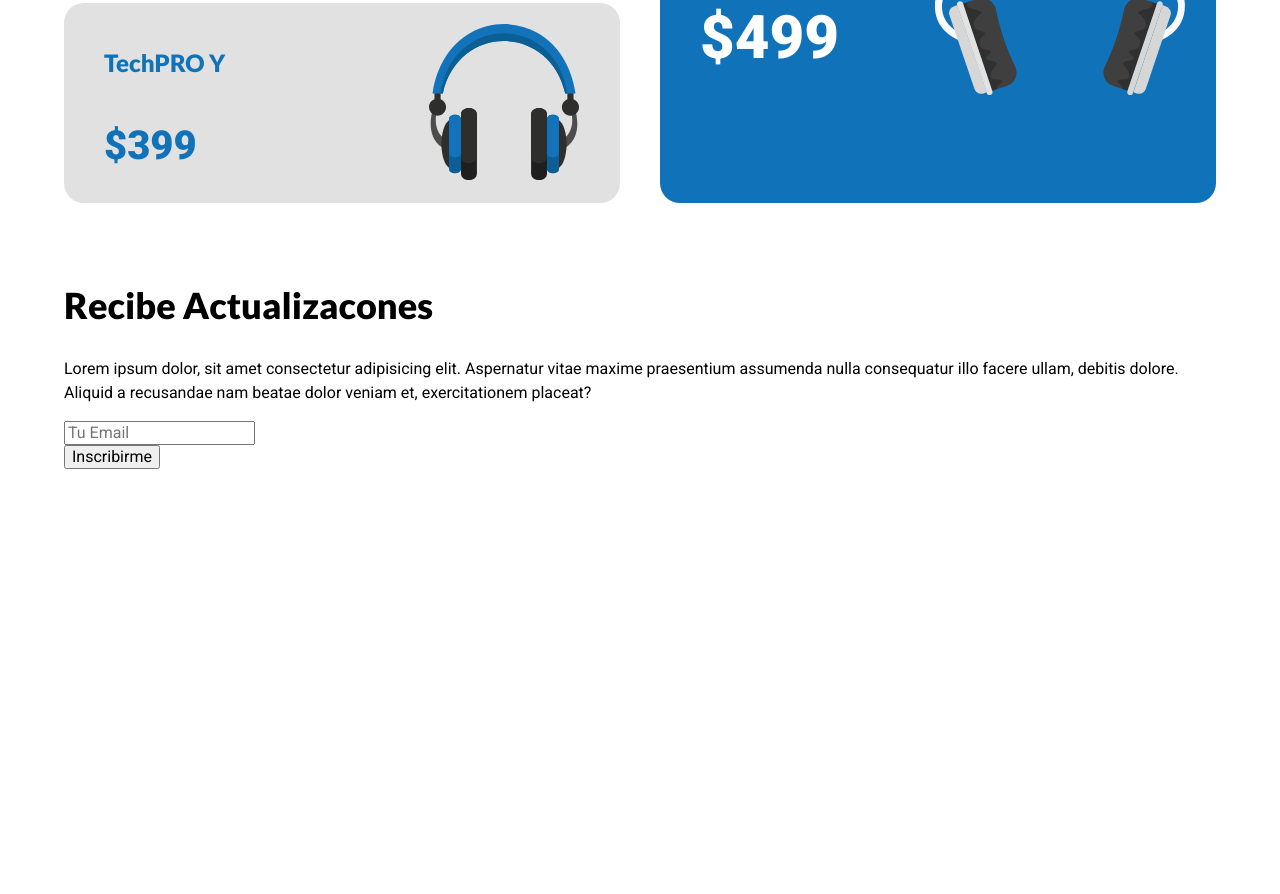
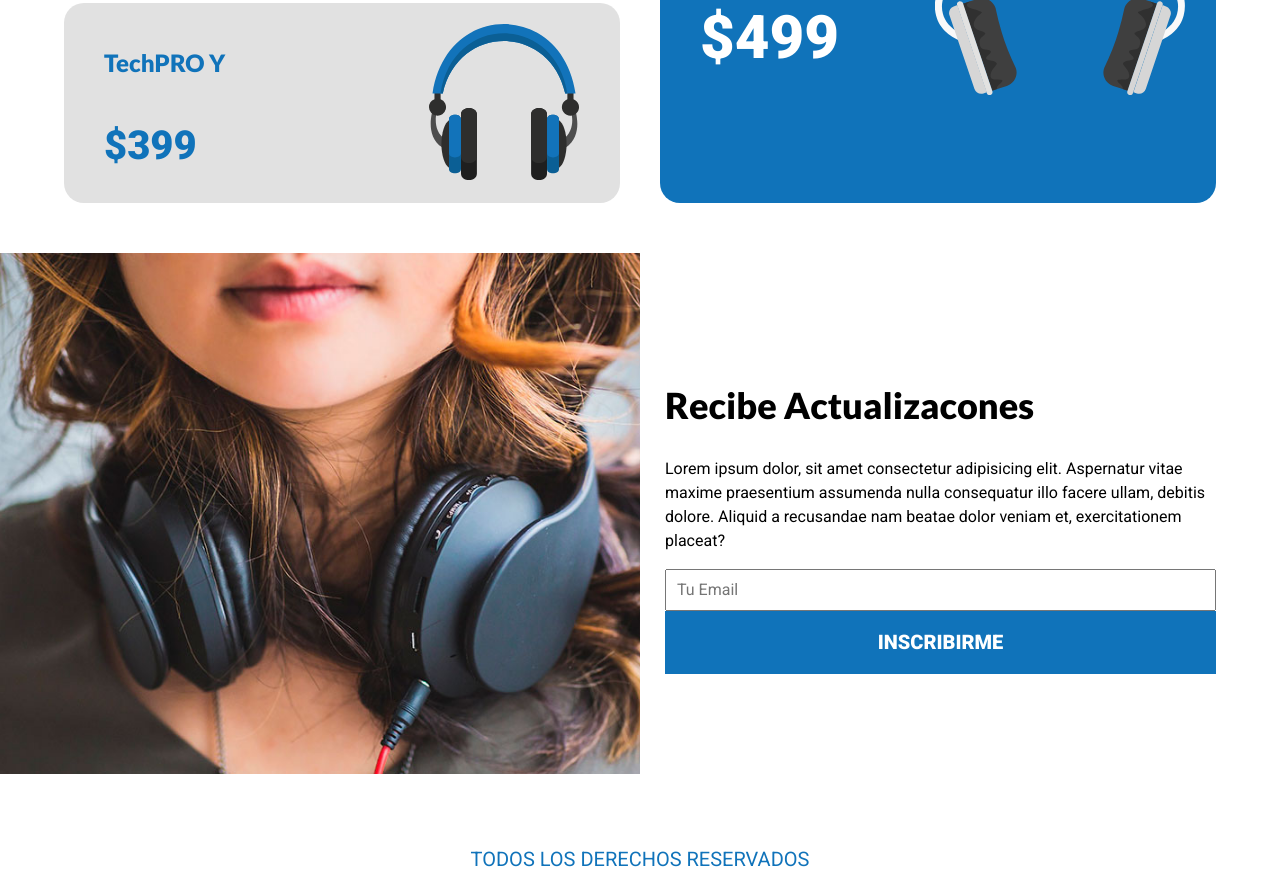
Before and after one commit to RENE2064/TechPro-Audifonos, a plain HTML site: page index.html in a window 1280 px wide. Shown: the part 2001-2895 px from the top of the page. Before the commit the page ends 2470 px from the top, so only its background shows below. Drawn offline with Linux system fonts and the light colour scheme.

Commit message:
pagina terminada

```diff
--- a/CSS/style.css
+++ b/CSS/style.css
@@ -301,3 +301,78 @@ a {
 }
 
 /* NewsLetter */
+
+.newsletter {
+  background-image: linear-gradient(
+      to bottom,
+      transparent 50%,
+      var(--blanco) 0%
+    ),
+    url(../img/newsletter.jpg);
+  background-position: top center;
+  background-repeat: no-repeat;
+  background-size: 100%, 60rem;
+}
+@media (min-width: 768px) {
+  .newsletter {
+    background-image: linear-gradient(
+        to right,
+        transparent 50%,
+        var(--blanco) 0%
+      ),
+      url(../img/newsletter.jpg);
+    background-position: top, -11rem 0;
+    background-size: 100%, 90rem;
+    padding: 10rem 0;
+  }
+}
+@media (min-width: 1600px) {
+  .newsletter {
+    background-size: 100%, 150rem;
+    background-position: center, 0% -30rem;
+  }
+}
+.container-newsletter {
+  display: grid;
+  grid-template-rows: repeat(2, 30rem);
+  gap: var(--separacion);
+}
+@media (min-width: 768px) {
+  .container-newsletter {
+    grid-template-rows: unset;
+    grid-template-columns: repeat(2, 1fr);
+  }
+}
+.texto-newsletter {
+  grid-row: 2 / 3;
+}
+@media (min-width: 768px) {
+  .texto-newsletter {
+    grid-row: unset;
+    grid-column: 2 / 3;
+  }
+}
+.formulario input[type="text"] {
+  width: 100%;
+  padding: 1rem;
+}
+.formulario input[type="submit"] {
+  width: 100%;
+  padding: 2rem;
+  background-color: var(--primario);
+  color: var(--blanco);
+  text-transform: uppercase;
+  font-size: 2rem;
+  font-weight: 900;
+  border: none;
+}
+
+/* Pie de Pagina  */
+
+.derechos {
+  font-size: 2rem;
+  text-transform: uppercase;
+  color: var(--primario);
+  font-family: var(--fuentePrincipal);
+  padding: 5rem 0 0 0;
+}
--- a/index.html
+++ b/index.html
@@ -111,12 +111,15 @@
   </main>
 
   <section class="newsletter">
+
     <div class="container / container-newsletter">
+
       <div class="texto-newsletter">
         <h2>Recibe Actualizacones</h2>
         <p>Lorem ipsum dolor, sit amet consectetur adipisicing elit. Aspernatur vitae maxime praesentium assumenda nulla
           consequatur illo facere ullam, debitis dolore. Aliquid a recusandae nam beatae dolor veniam et, exercitationem
           placeat?</p>
+
         <form class="formulario">
           <div class="input">
             <input type="text" placeholder="Tu Email">
@@ -125,7 +128,12 @@
         </form>
       </div>
     </div>
+
   </section>
+
+  <footer>
+    <p class="text-center / derechos">Todos los derechos reservados</p>
+  </footer>
 
 </body>
 
```
